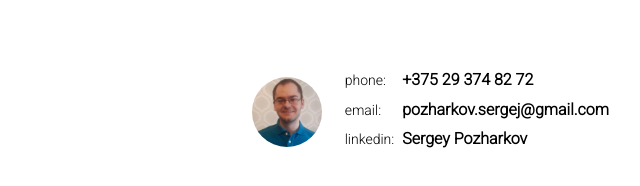
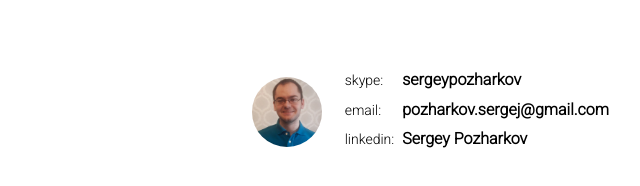
Before and after one commit to SergeiPozharkov/SergeiPozharkov, a plain HTML site: page index.html in a window 1280 px wide. Shown: the part 296-482 px from the top of the page, 328-968 px from the left. Drawn offline with Linux system fonts and the light colour scheme.

Commit message:
Update index.html

```diff
--- a/index.html
+++ b/index.html
@@ -21,10 +21,10 @@
                 <img src="img/img.jpg" alt="Sergey Pozharkov" title="Sergey Pozharkov"/>
             </td>
             <td>
-                <span>phone:</span>
+                <span>skype:</span>
             </td>
             <td>
-                <a href="tel:+375293748272">+375 29 374 82 72</a>
+                <a href="Skype:(https://join.skype.com/invite/K66lGk5J00SH)?(chat)">sergeypozharkov</a>
             </td>
         </tr>
         <tr>
@@ -43,7 +43,6 @@
             <td>
                 <a href="https://www.linkedin.com/in/sergey-pozharkov-131705208/">Sergey Pozharkov</a>
             </td>
-
         </tr>
     </table>
 </div>
```
